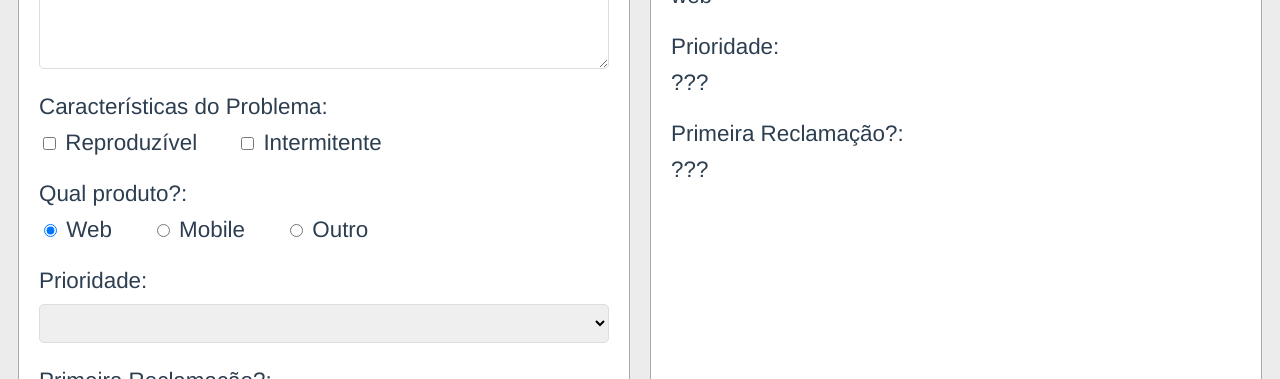
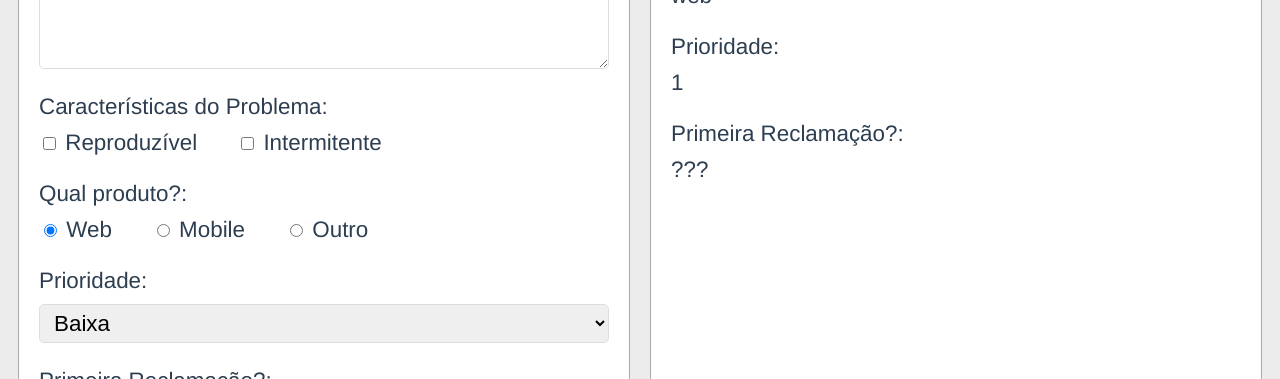
Before and after one commit to allangadelha/curso-vuejs2, a Vue app in the folder sessao-11-formularios/formulario-exercicios/: page / in a window 1280 px wide. Shown: the part 573-952 px from the top of the page. Built offline with nearby package versions, Linux system fonts and the light colour scheme.

Commit message:
sessão 11: manipulando combobox com select e option

```diff
--- a/sessao-11-formularios/formulario-exercicios/src/App.vue
+++ b/sessao-11-formularios/formulario-exercicios/src/App.vue
@@ -26,8 +26,8 @@
 					<span><input type="radio" v-model="produto" value="outro"> Outro</span>
 				</Rotulo>
 				<Rotulo nome="Prioridade">
-					<select name="" id="">
-						<option></option>
+					<select v-model="prioridade">
+						<option :selected="prioridade.codigo === 1" v-for="prioridade in prioridades" :key="prioridade.codigo" :value="prioridade.codigo">{{ prioridade.nome }}</option>
 					</select>
 				</Rotulo>
 				<Rotulo nome="Primeira Reclamação?">
@@ -61,7 +61,7 @@
 					<span>{{ produto }}</span>
 				</Rotulo>
 				<Rotulo nome="Prioridade">
-					<span>???</span>
+					<span>{{ prioridade }}</span>
 				</Rotulo>
 				<Rotulo nome="Primeira Reclamação?">
 					<span>???</span>
@@ -85,9 +85,15 @@ export default {
 	},
 	data() {
 		return {
-		mensagem: '',
-		caracteristicas: [],
-		produto: "web",
+			mensagem: '',
+			caracteristicas: [],
+			produto: "web",
+			prioridade: 1,
+			prioridades: [
+				{ codigo: 1, nome: 'Baixa'},
+				{ codigo: 2, nome: 'Moderada'},
+				{ codigo: 3, nome: 'Alta'}
+			],
 			usuario: {
 				email: '',
 				senha: '',
```
